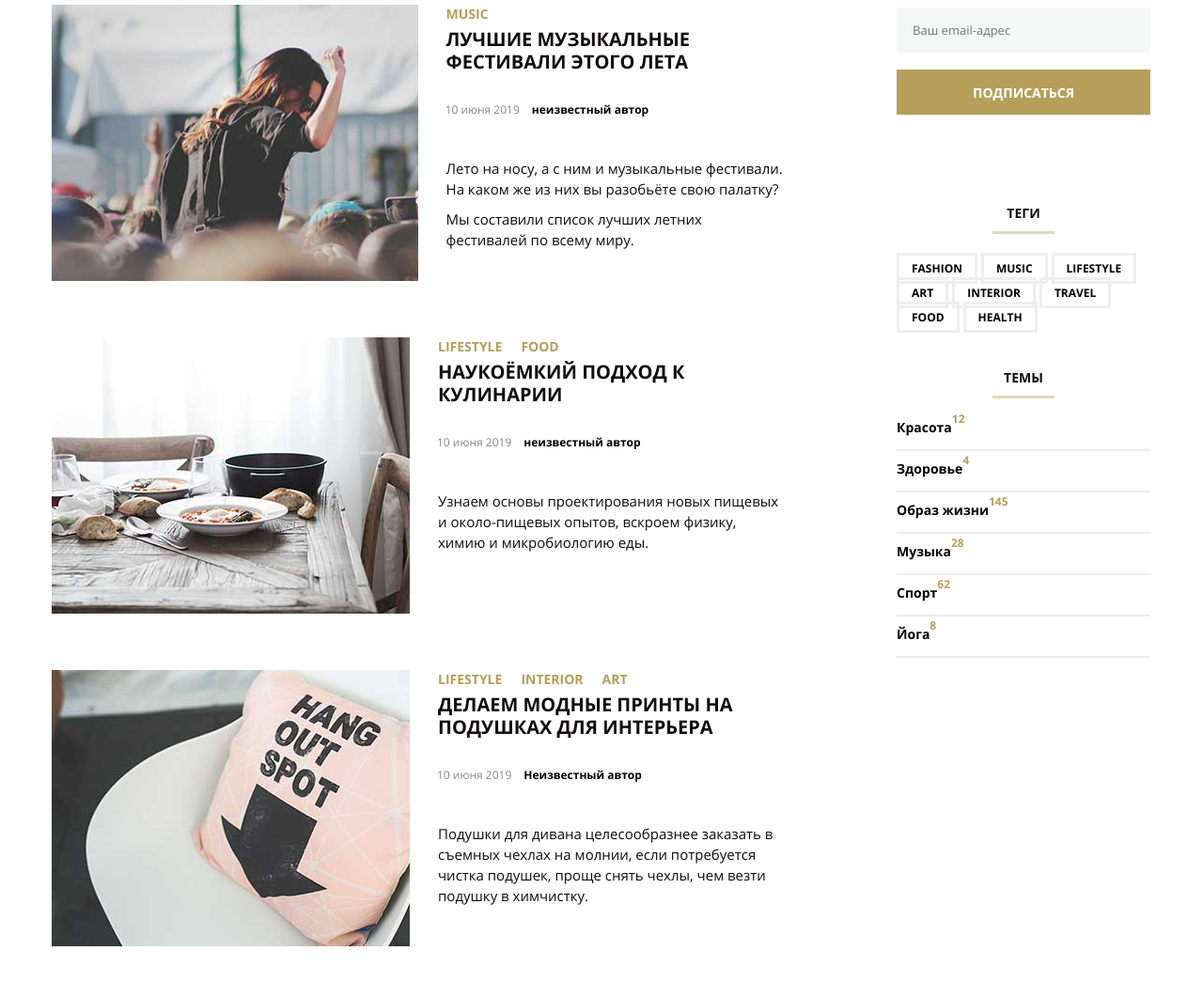
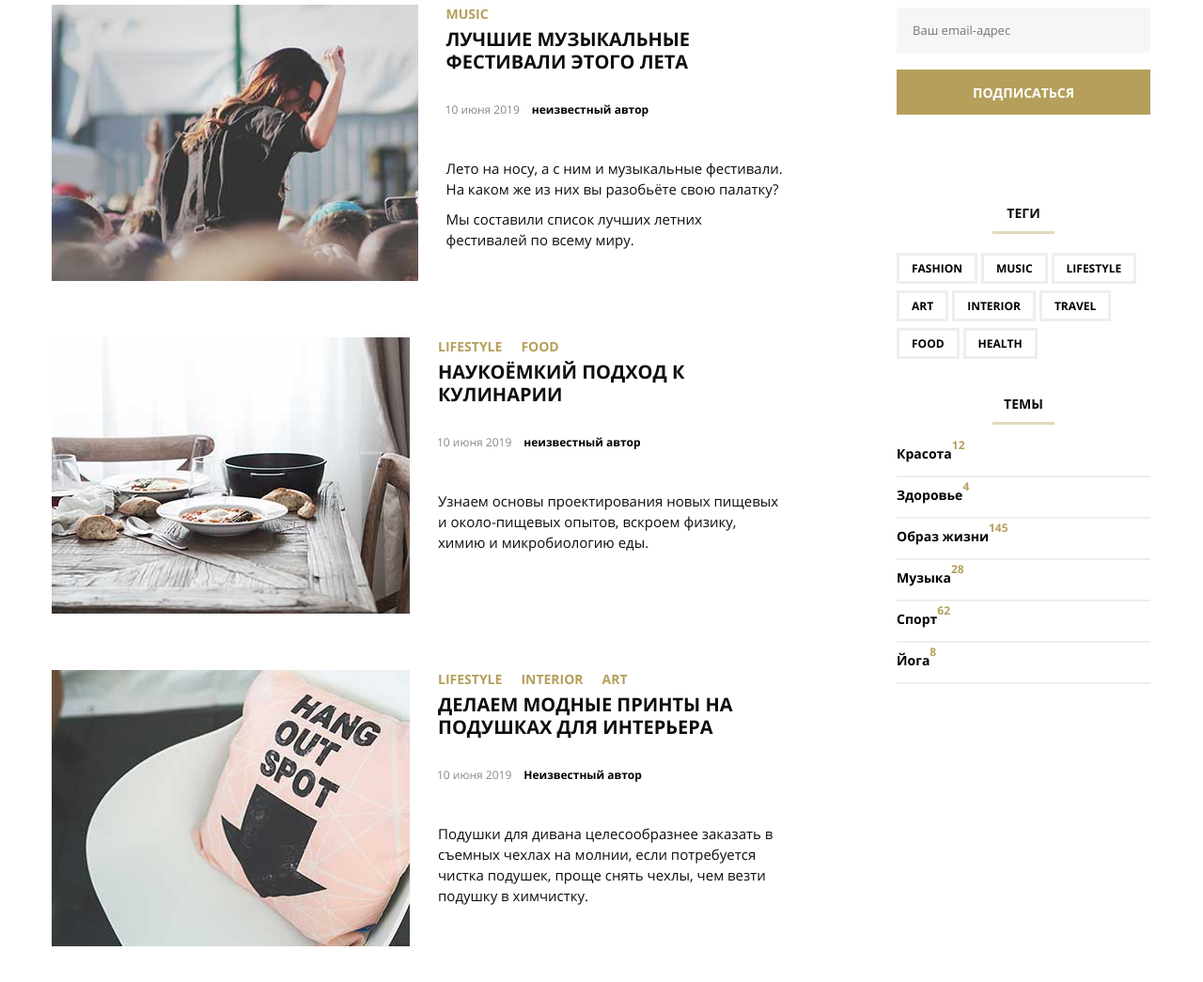
Before and after one commit to alex-lytar/ad-diplom, a plain HTML site: page index.html in a window 1280 px wide. Shown: the part 1710-2755 px from the top of the page at 94% size. Drawn offline with Linux system fonts and the light colour scheme; files whose address does not match are found by name.

Commit message:
Add files via upload

```diff
--- a/css/style.css
+++ b/css/style.css
@@ -564,7 +564,7 @@ input:focus {
 .hashtags-box__items {
   display: flex;
   flex-wrap: wrap;
-  row-gap: 6px;
+  row-gap: 20px;
   column-gap: 4px;
 }
 
```
